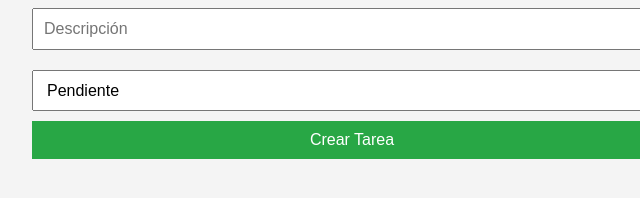
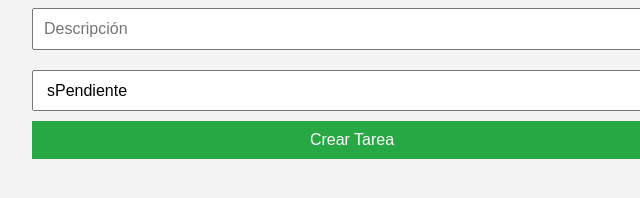
Before and after one commit to KevinTitanZ/aws-crud-lambda-kevin-ordonez, a website: page AppTask/index.html in a window 1280 px wide. Shown: the part 144-342 px from the top of the page, 288-928 px from the left. Drawn offline with Linux system fonts and the light colour scheme; no server answers.

Commit message:
Ultimo Commit

```diff
--- a/AppTask/index.html
+++ b/AppTask/index.html
@@ -12,7 +12,7 @@
       <input type="text" id="titulo" placeholder="Título" required />
       <input type="text" id="descripcion" placeholder="Descripción" required />
       <select id="estado">
-        <option value="false">Pendiente</option>
+        <option value="false">sPendiente</option>
         <option value="true">Completada</option>
       </select>
       <button type="submit">Crear Tarea</button>
```
